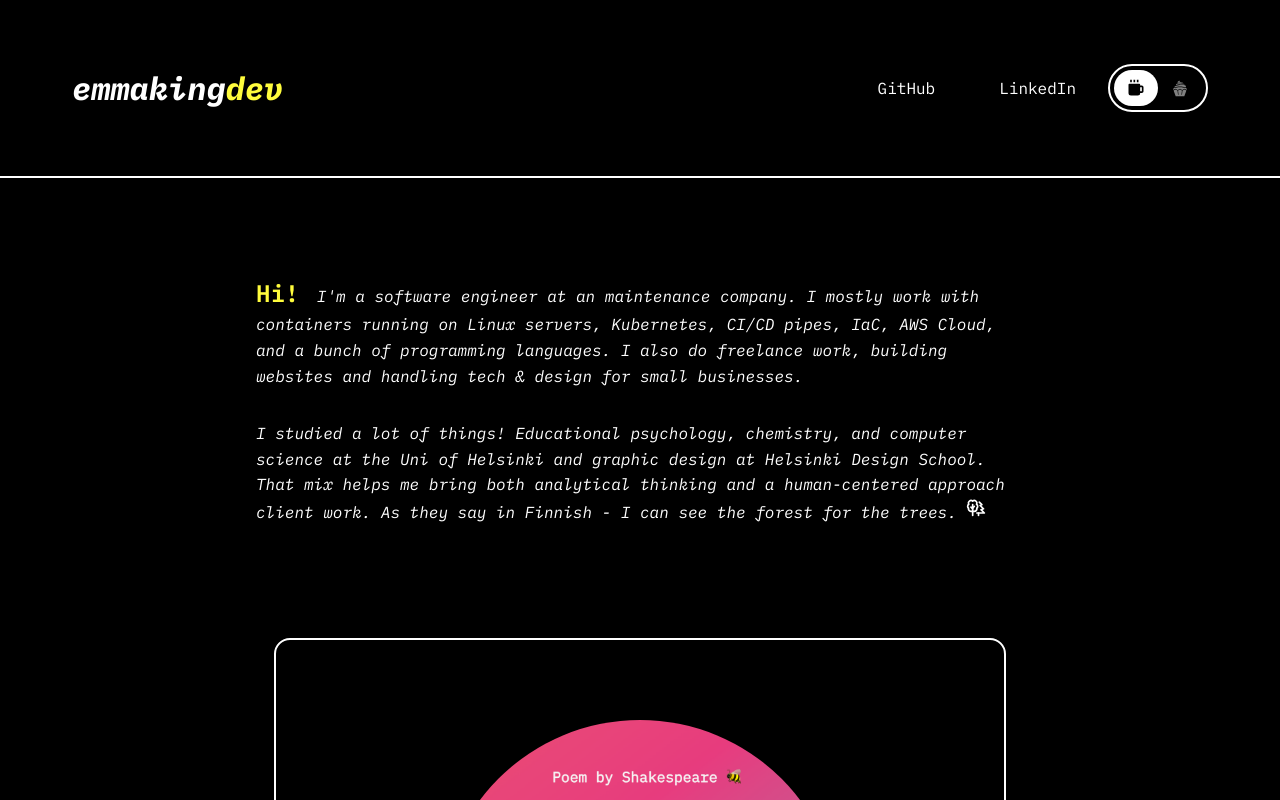
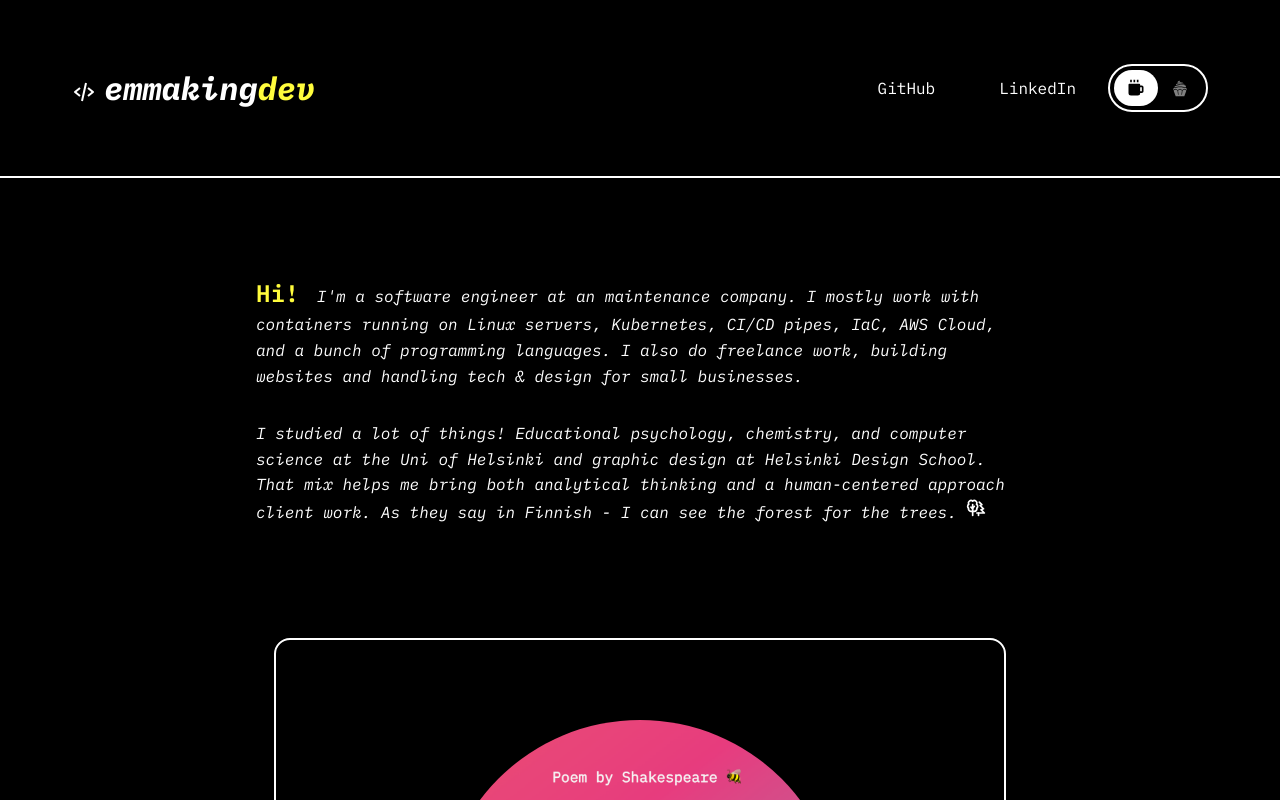
Before and after one commit to EmmaKingDev/portfolio, a React (Vite) app: page / in a window 1280 px wide. Shown: the top 800 px of the page. Built offline with nearby package versions, Linux system fonts and the light colour scheme; no server answers.

Commit message:
custom svg

```diff
--- a/index.html
+++ b/index.html
@@ -2,7 +2,7 @@
 <html lang="en">
   <head>
     <meta charset="UTF-8" />
-    <link rel="icon" type="image/svg+xml" href="/vite.svg" />
+    <link rel="icon" type="image/svg+xml" href="/favicon.svg" />
     <meta name="viewport" content="width=device-width, initial-scale=1.0" />
     <title>emmakingdev</title>
     <link rel="preconnect" href="https://fonts.googleapis.com" />
--- a/src/App.css
+++ b/src/App.css
@@ -476,3 +476,8 @@ body {
     height: min(100%, 22rem);
   }
 }
+
+.header-icon {
+  margin-right: 8px;
+  vertical-align: middle;
+}
--- a/src/App.tsx
+++ b/src/App.tsx
@@ -1,5 +1,5 @@
 import "./App.css";
-import { BiSolidCoffee } from "react-icons/bi";
+import { BiSolidCoffee, BiCodeAlt } from "react-icons/bi";
 import { GiCupcake } from "react-icons/gi";
 import { TbTrees } from "react-icons/tb";
 import { useState, createContext, useContext, useEffect } from "react";
@@ -38,6 +38,7 @@ function Header() {
     <header className="header">
       <div className="header-content">
         <h1>
+          <BiCodeAlt size={24} className="header-icon" />
           <span>emmaking</span>
           <span className="highlight">dev</span>
         </h1>
```
Also changed, not shown: public/favicon.svg (added).
